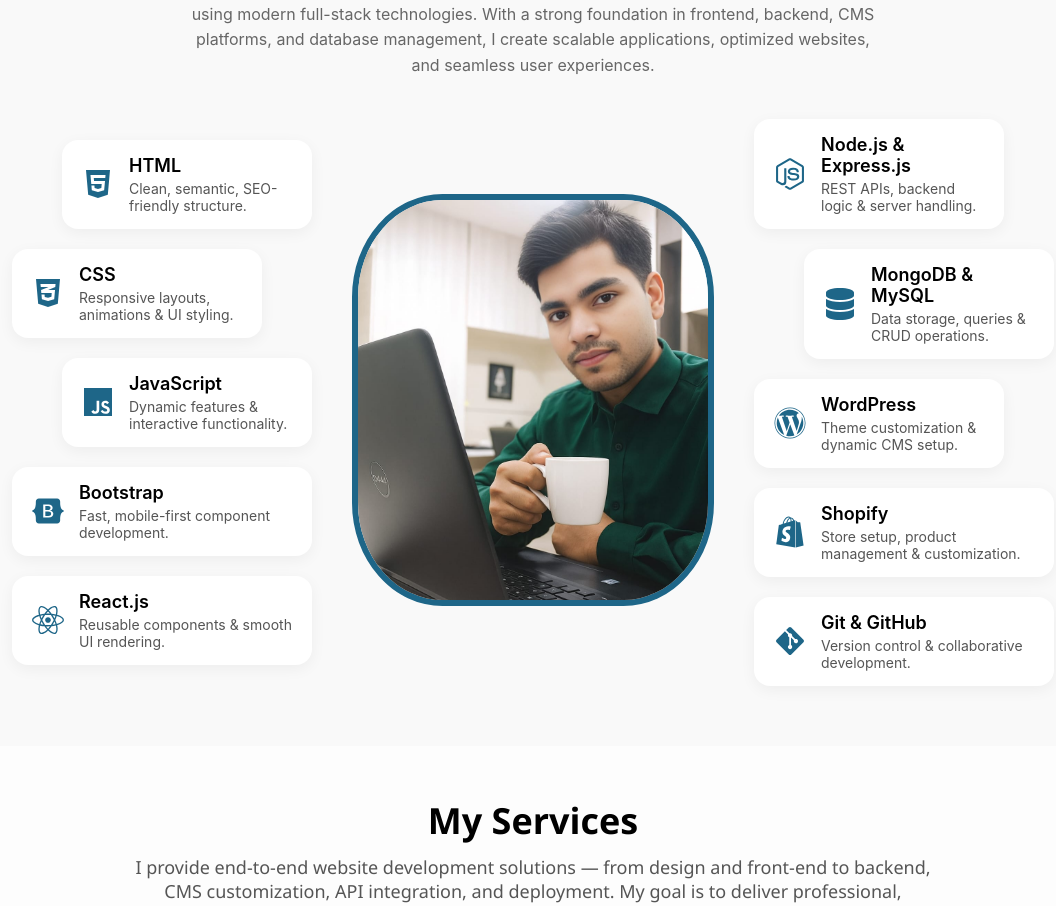
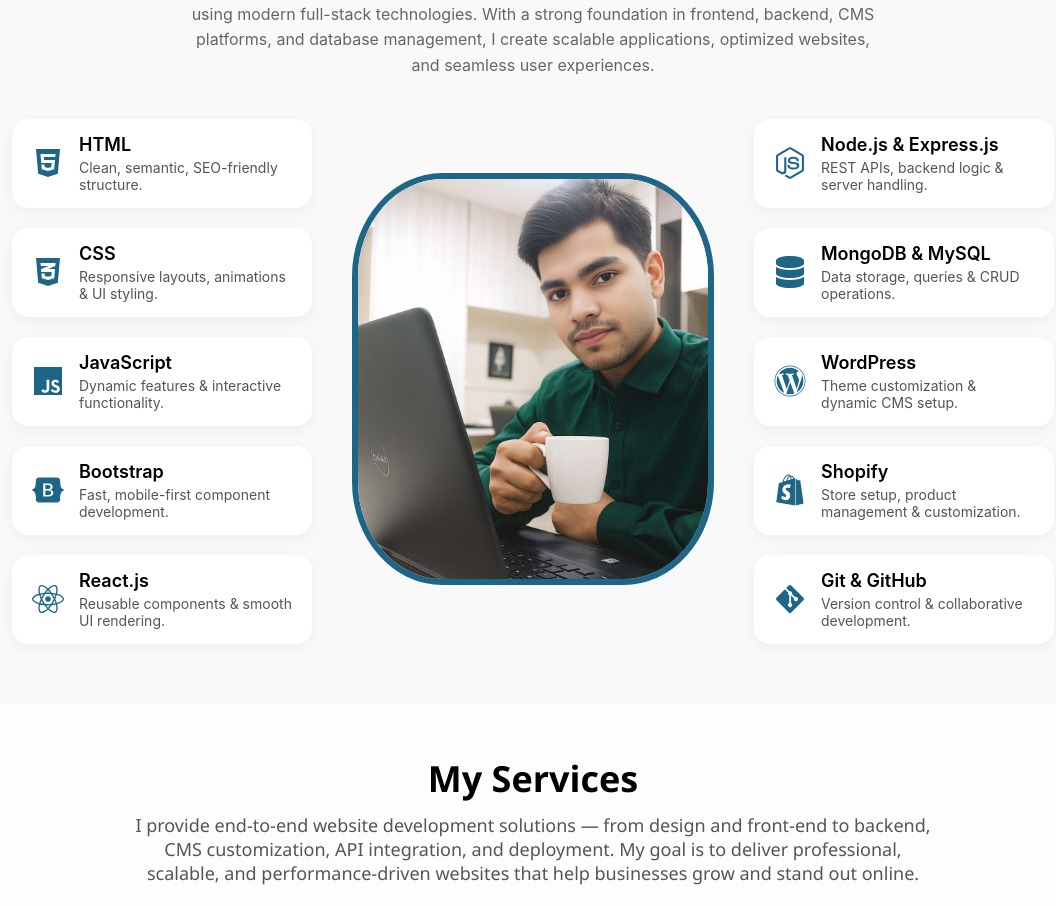
Before and after one commit to Vp900/Myportfolio, a React (Create React App) app: page / in a window 1280 px wide. Shown: the part 1704-2610 px from the top of the page, without its empty margins (107-1163 px from the left). Built offline with nearby package versions, Linux system fonts and the light colour scheme.

Commit message:
Update SkillsSection.css

```diff
--- a/src/components/SkillsSection.css
+++ b/src/components/SkillsSection.css
@@ -47,25 +47,25 @@
 }
 
 .skills-left .skill-card:nth-child(1) {
-  margin-left: 50px; /* HTML inside */
+  margin-left: 0px; /* HTML inside */
 }
 .skills-left .skill-card:nth-child(2) {
   margin-left: 0;
-  margin-right: 50px; /* CSS outside */
+  margin-right: 0px; /* CSS outside */
 }
 .skills-left .skill-card:nth-child(3) {
-  margin-left: 50px; /* JS inside */
+  margin-left: 0px; /* JS inside */
 }
 
 .skills-right .skill-card:nth-child(1) {
-  margin-right: 50px; /* Bootstrap inside */
+  margin-right: 0px; /* Bootstrap inside */
 }
 .skills-right .skill-card:nth-child(2) {
   margin-right: 0;
-  margin-left: 50px;  /* WordPress outside */
+  margin-left: 0px;  /* WordPress outside */
 }
 .skills-right .skill-card:nth-child(3) {
-  margin-right: 50px; /* Shopify inside */
+  margin-right: 0px; /* Shopify inside */
 }
 
 .skills-center {
```
